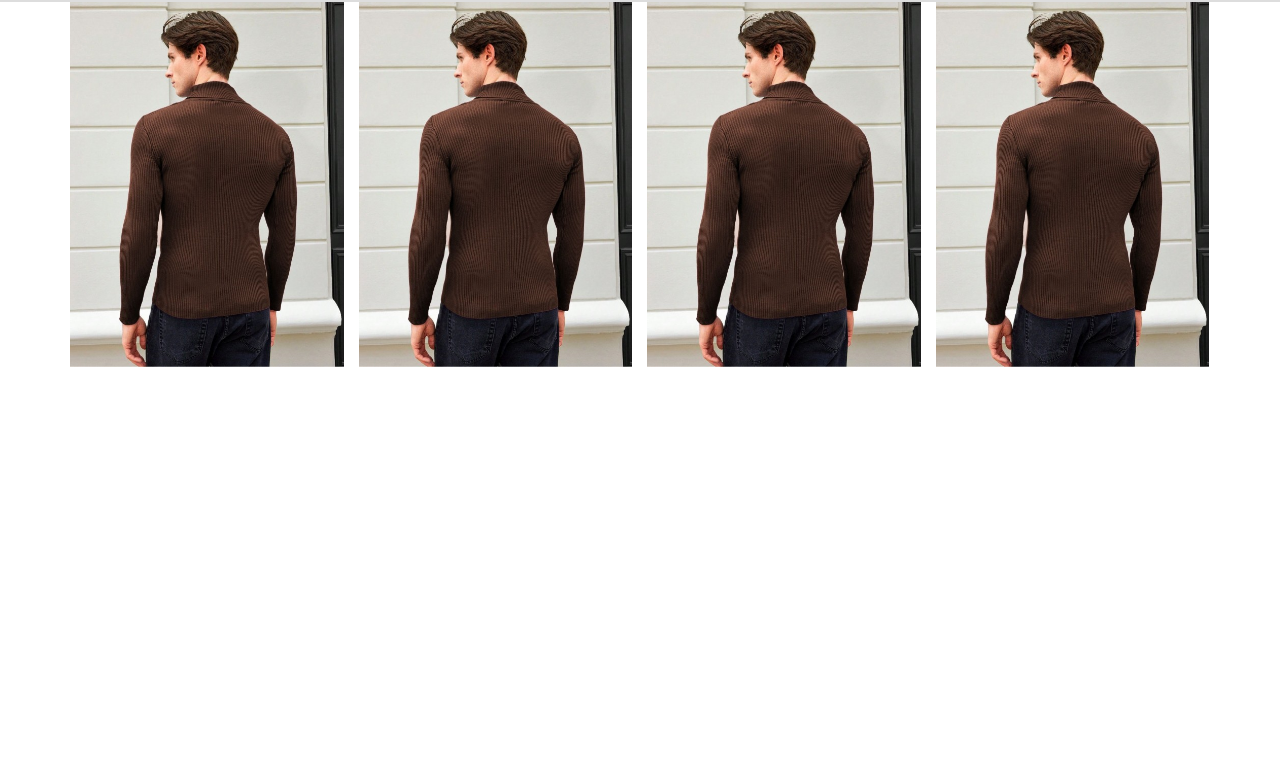
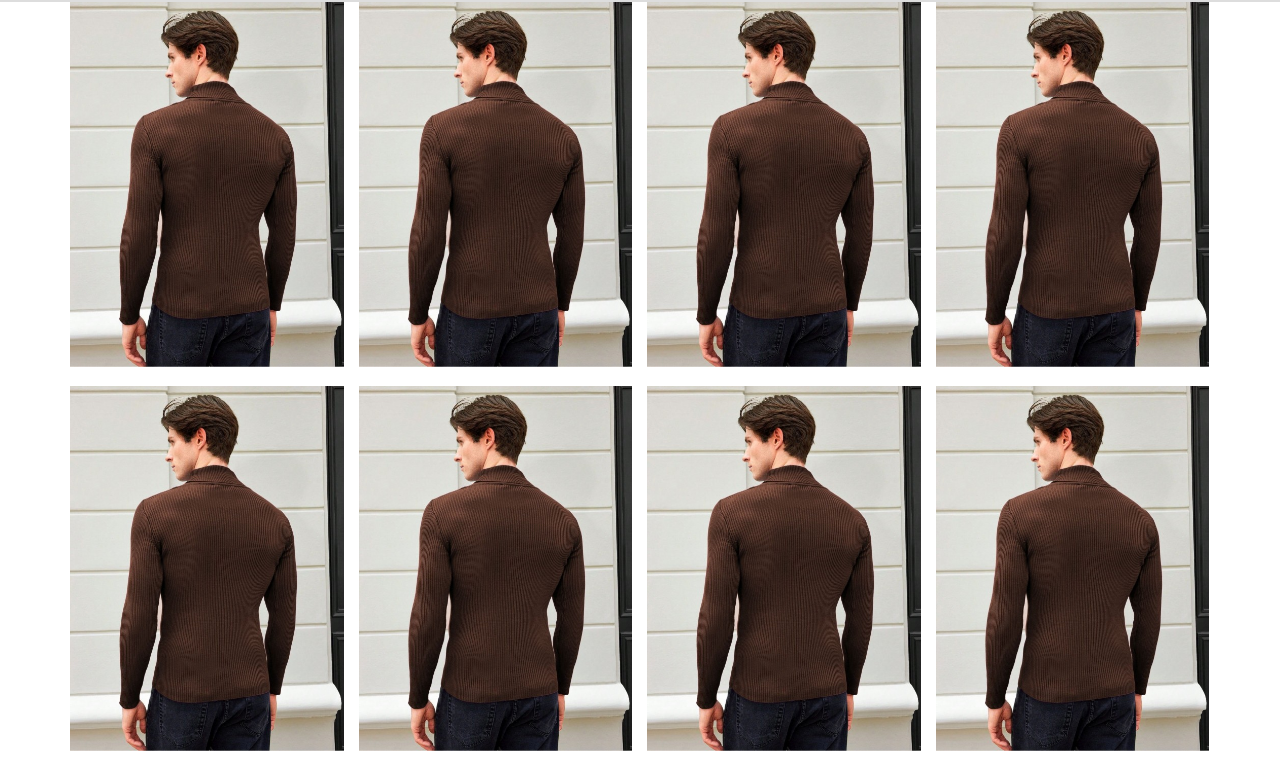
Before and after one commit to pawan4496/git-demo, a plain HTML site: page index.html in a window 1280 px wide. Shown: the part 38-800 px from the top of the page. Drawn offline with Linux system fonts and the light colour scheme.

Commit message:
add new row

```diff
--- a/index.html
+++ b/index.html
@@ -42,6 +42,18 @@
                         <div class="col-md-4">
                             <img src="img/img1.jpg" />
                         </div>
+                        <div class="col-md-4">
+                            <img src="img/img1.jpg" />
+                        </div>
+                        <div class="col-md-4">
+                            <img src="img/img1.jpg" />
+                        </div>
+                        <div class="col-md-4">
+                            <img src="img/img1.jpg" />
+                        </div>
+                        <div class="col-md-4">
+                            <img src="img/img1.jpg" />
+                        </div>
                   </div>
             </div>
     </section>
```
